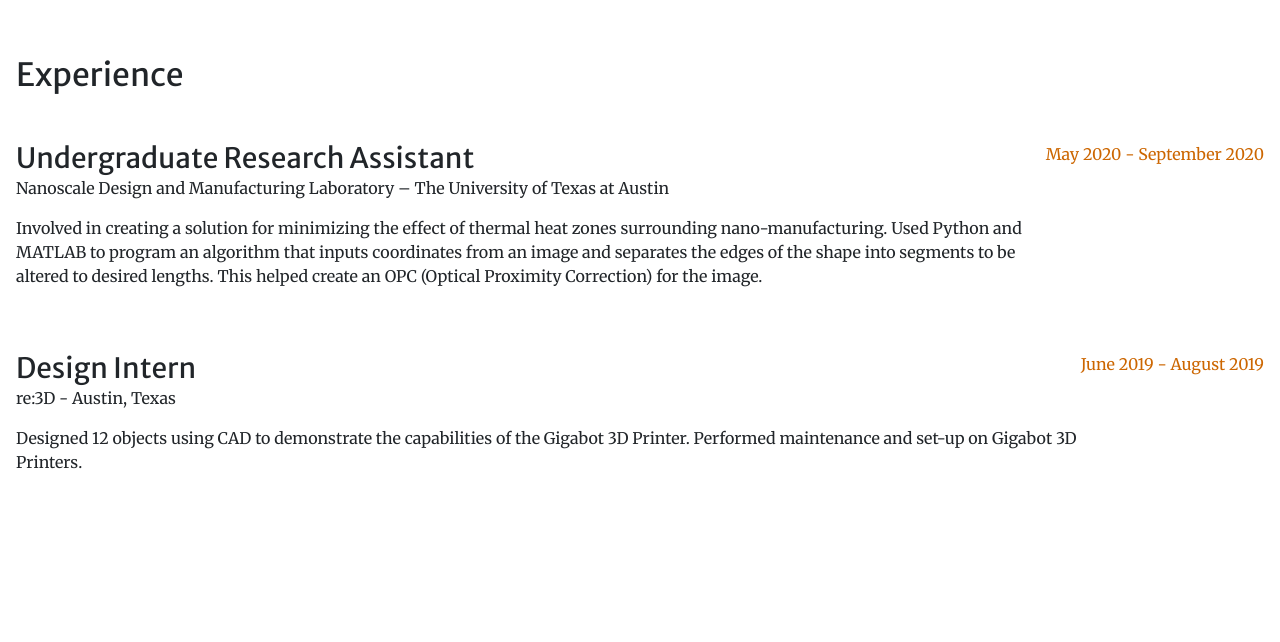
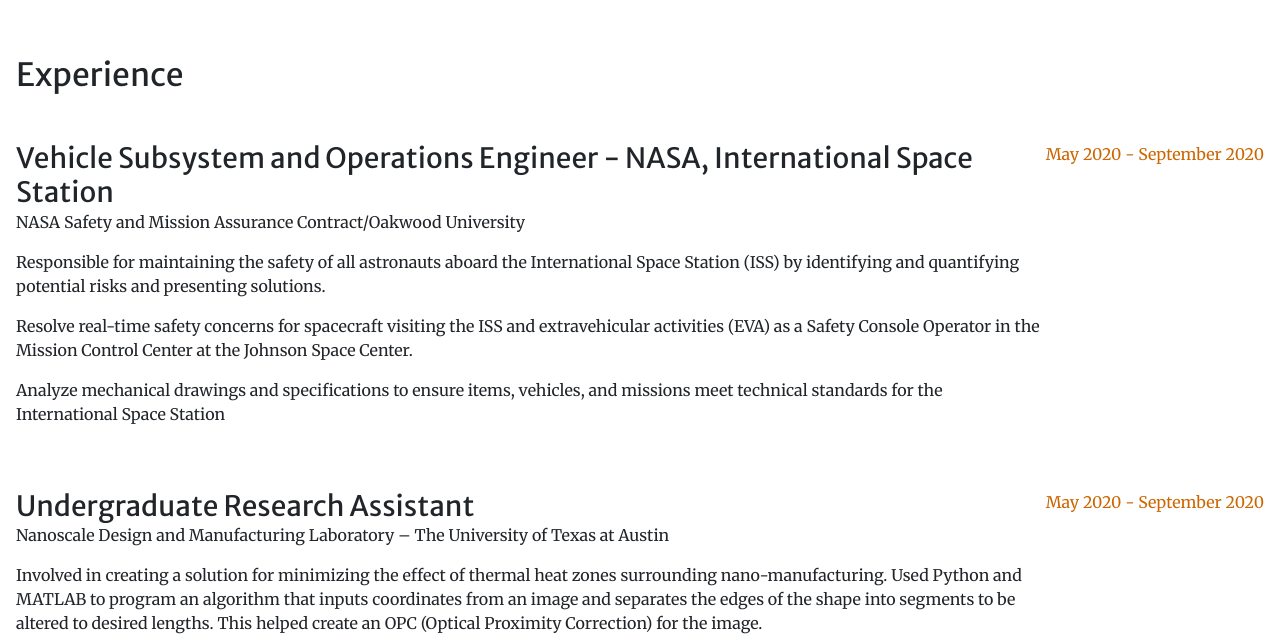
Before and after one commit to FSP1020/Personal-Website-V3, a plain HTML site: page index.html in a window 1280 px wide. Shown: the part 1925-2567 px from the top of the page. Drawn offline with nearby package versions, Linux system fonts and the light colour scheme.

Commit message:
Update index.html

```diff
--- a/index.html
+++ b/index.html
@@ -58,7 +58,7 @@
                 <div class="row">
                     <div class="col-8">
                         <h2 class="text-white mt-0">About Me</h2>
-                        <p class="text-white-50 mb-4">I am a senior student athlete at The University of Texas at Austin studying Computational Physics and a member of the UT Men's Swimming and Diving D1 NCAA Championship Team.
+                        <p class="text-white-50 mb-4">I graduated The University of Texas at Austin with a B.S. in Computational Physics. My career has started as a contracted engineer for NASA at the Johnson Space Center involved with the International Space Station. I was a member of the Men’s Swimming and Diving D1 NCAA team at The University of Texas at Austin. I helped the team take the NCAA D1 National Title in 2018 and 2021. I am proficient in Python, SQL, and other Data Science tools.
                         </p>
                         <a class="btn btn-light btn-xl js-scroll-trigger" href="dist\assets\Samuel Pomajevich Resume.pdf">See My Resume</a>
                         <br><br><br>
@@ -89,6 +89,19 @@
         <section class="resume-section" id="experience">
           <div class="resume-section-content">
             <h2 class="mb-5">Experience</h2>
+              <div class="d-flex flex-column flex-md-row justify-content-between mb-5">
+                <div class="flex-grow-1">
+                  <h3 class="mb-0">Vehicle Subsystem and Operations Engineer - NASA, International Space Station</h3>
+                  <div class="subheading mb-3">NASA Safety and Mission Assurance Contract/Oakwood University</div>
+                    <p>Responsible for maintaining the safety of all astronauts aboard the International Space Station (ISS) by identifying and
+                        quantifying potential risks and presenting solutions.</p>
+                    <p>Resolve real-time safety concerns for spacecraft visiting the ISS and extravehicular activities (EVA) as a Safety Console Operator
+                        in the Mission Control Center at the Johnson Space Center.</p>
+                    <p>Analyze mechanical drawings and specifications to ensure items, vehicles, and missions meet technical standards for the
+                        International Space Station</p>
+                </div>
+                <div class="flex-shrink-0"><span class="text-primary">May 2020 - September 2020</span></div>
+              </div>
               <div class="d-flex flex-column flex-md-row justify-content-between mb-5">
                 <div class="flex-grow-1">
                   <h3 class="mb-0">Undergraduate Research Assistant</h3>
```
